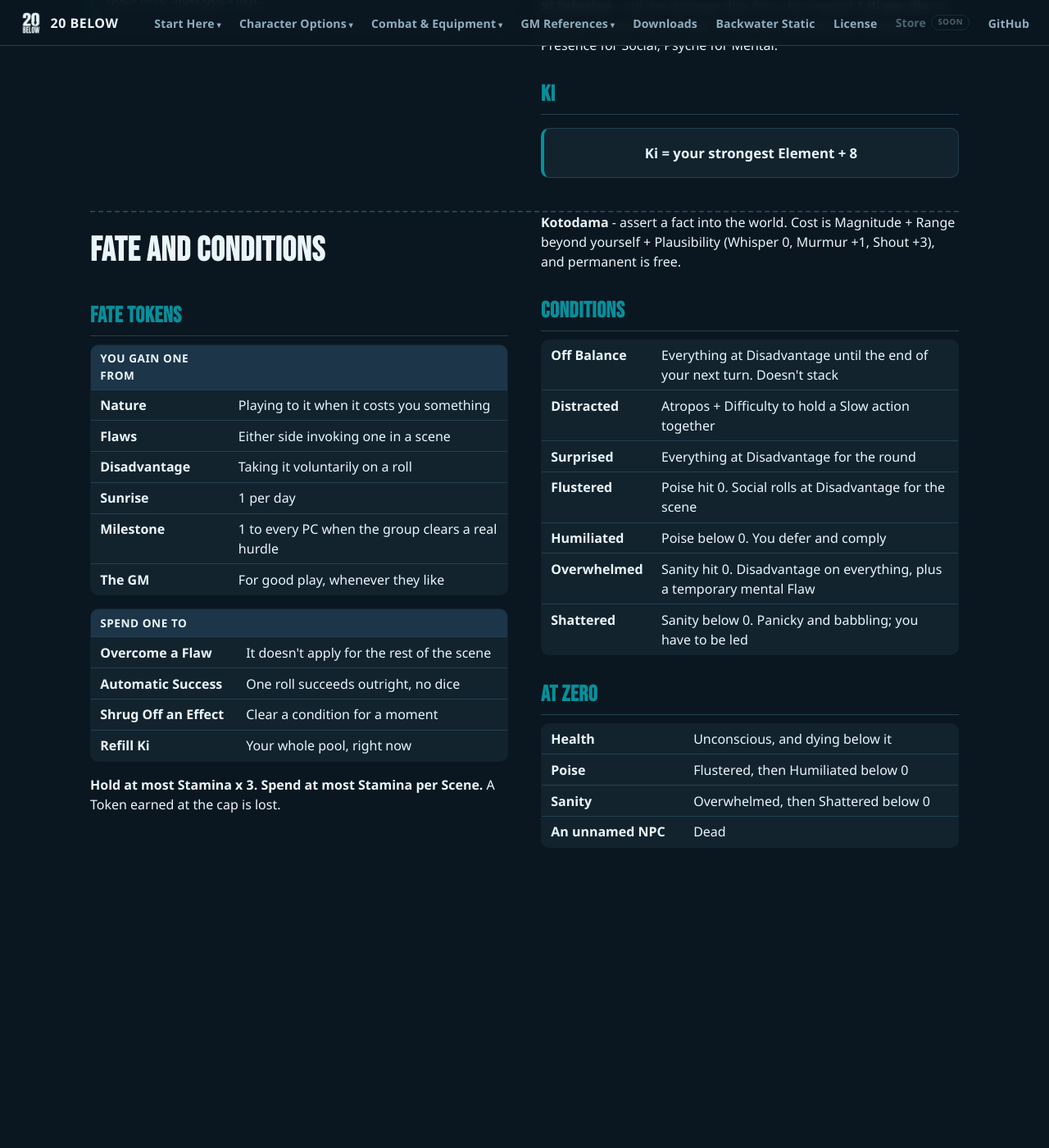
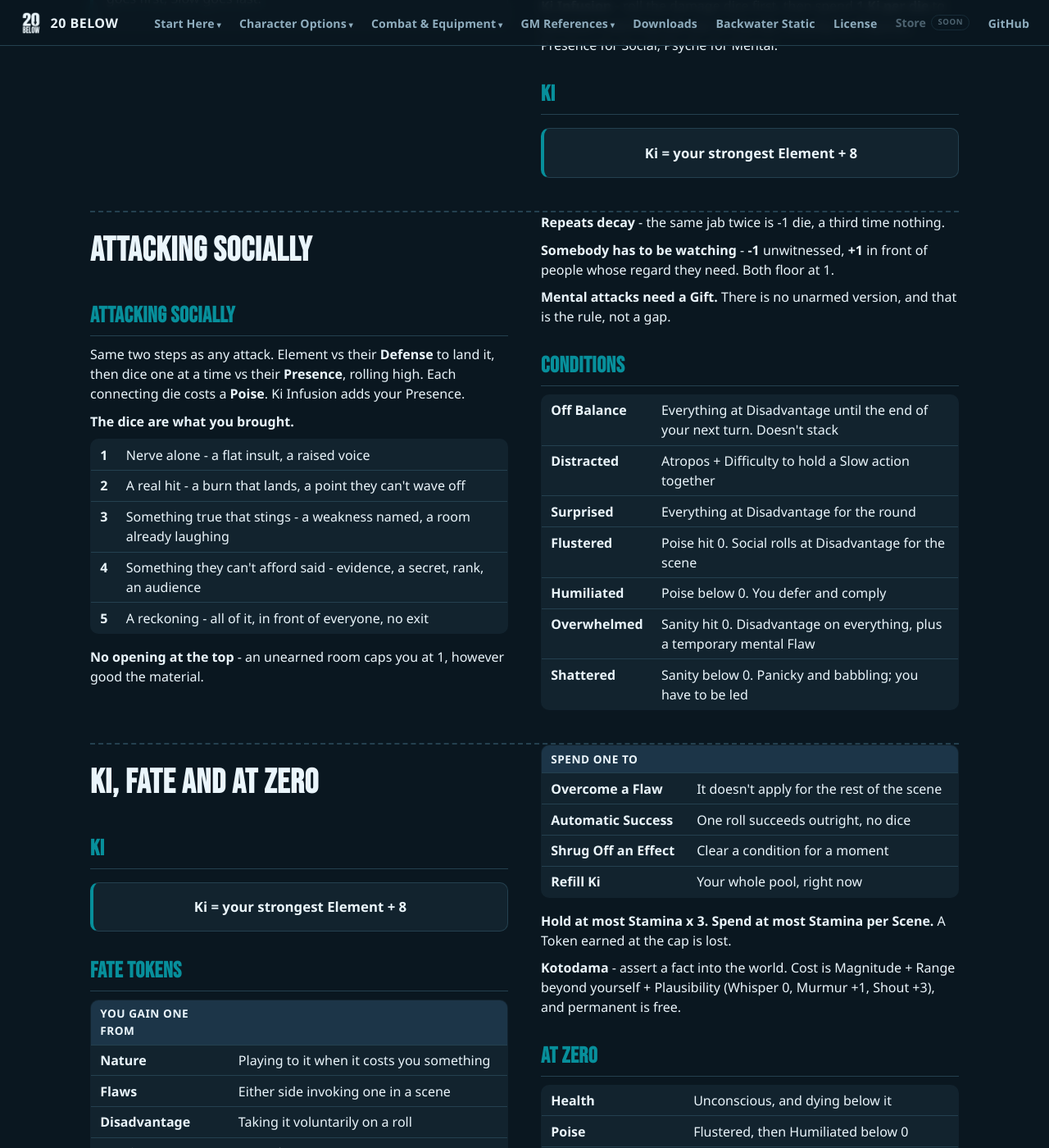
Before and after one commit to feralucce/20_Below, a Jekyll site: the page built from docs/player-quick-reference.html, in a window 1280 px wide and 1400 px high, scrolled down 1796 px. Shown: the whole window at 82% size. Built offline with Jekyll 4.4.1, drawn with Linux system fonts in a browser that asks for light colours; before the commit the page ends 2894 px from its top, so only the background shows below that.

Commit message:
Quick reference: add social attacks, go to four pages
The leverage ladder is a core player mechanic and the sheet is what they
have at the table, so it belongs on it. Three pages already measured
exactly full, so this splits to four and rebalances rather than cutting.

Page 3 is the social rules - the two steps, the 1-5 ladder, the three
constraints, and the fact that Mental attacks need a Gift and that is the
rule rather than a gap - sitting next to the Conditions those attacks
inflict. Ki and At Zero move to page 4 so the last page is not half empty
on Fate alone: 474px of content against 930 for every other page would
have printed as a mostly blank back sheet. Grouped as the pools you spend
and what happens when a track runs out.

935 / 926 / 795 / 730 against a 940 flow. Nothing overflows.

The rebuild's content check earned its keep again: the first attempt
silently clobbered page 1, because every page has an unnamed head section
and the later ones overwrote the roll box and the Difficulty ladder. It
refused to write.

Co-Authored-By: Claude Opus 5 <noreply@anthropic.com>

```diff
--- a/docs/player-quick-reference.html
+++ b/docs/player-quick-reference.html
@@ -203,7 +203,41 @@ Generated from the same source the printed sheet uses.</p>
 </div>
 <hr class="page-split" />
 <div class="cols">
-<h1>Fate and Conditions</h1>
+<h1>Attacking Socially</h1>
+<h2>Attacking Socially</h2>
+<p>Same two steps as any attack. Element vs their <strong>Defense</strong> to land it, then dice one at a time vs their <strong>Presence</strong>, rolling high. Each connecting die costs a <strong>Poise</strong>. Ki Infusion adds your Presence.</p>
+<p><strong>The dice are what you brought.</strong></p>
+<table>
+<tbody>
+<tr><td><strong>1</strong></td><td>Nerve alone - a flat insult, a raised voice</td></tr>
+<tr><td><strong>2</strong></td><td>A real hit - a burn that lands, a point they can't wave off</td></tr>
+<tr><td><strong>3</strong></td><td>Something true that stings - a weakness named, a room already laughing</td></tr>
+<tr><td><strong>4</strong></td><td>Something they can't afford said - evidence, a secret, rank, an audience</td></tr>
+<tr><td><strong>5</strong></td><td>A reckoning - all of it, in front of everyone, no exit</td></tr>
+</tbody></table>
+<p><strong>No opening at the top</strong> - an unearned room caps you at 1, however good the material.</p>
+<p><strong>Repeats decay</strong> - the same jab twice is -1 die, a third time nothing.</p>
+<p><strong>Somebody has to be watching</strong> - <strong>-1</strong> unwitnessed, <strong>+1</strong> in front of people whose regard they need. Both floor at 1.</p>
+<p><strong>Mental attacks need a Gift.</strong> There is no unarmed version, and that is the rule, not a gap.</p>
+<h2>Conditions</h2>
+<table>
+<tbody>
+<tr><td><strong>Off Balance</strong></td><td>Everything at Disadvantage until the end of your next turn. Doesn't stack</td></tr>
+<tr><td><strong>Distracted</strong></td><td>Atropos + Difficulty to hold a Slow action together</td></tr>
+<tr><td><strong>Surprised</strong></td><td>Everything at Disadvantage for the round</td></tr>
+<tr><td><strong>Flustered</strong></td><td>Poise hit 0. Social rolls at Disadvantage for the scene</td></tr>
+<tr><td><strong>Humiliated</strong></td><td>Poise below 0. You defer and comply</td></tr>
+<tr><td><strong>Overwhelmed</strong></td><td>Sanity hit 0. Disadvantage on everything, plus a temporary mental Flaw</td></tr>
+<tr><td><strong>Shattered</strong></td><td>Sanity below 0. Panicky and babbling; you have to be led</td></tr>
+</tbody></table>
+</div>
+<hr class="page-split" />
+<div class="cols">
+<h1>Ki, Fate and At Zero</h1>
+<h2>Ki</h2>
+<div class="block roll">
+<p><strong>Ki = your strongest Element + 8</strong></p>
+</div>
 <h2>Fate Tokens</h2>
 <table>
 <thead><tr><th>You gain one from</th><th></th></tr></thead>
@@ -225,17 +259,6 @@ Generated from the same source the printed sheet uses.</p>
 </tbody></table>
 <p><strong>Hold at most Stamina x 3. Spend at most Stamina per Scene.</strong> A Token earned at the cap is lost.</p>
 <p><strong>Kotodama</strong> - assert a fact into the world. Cost is Magnitude + Range beyond yourself + Plausibility (Whisper 0, Murmur +1, Shout +3), and permanent is free.</p>
-<h2>Conditions</h2>
-<table>
-<tbody>
-<tr><td><strong>Off Balance</strong></td><td>Everything at Disadvantage until the end of your next turn. Doesn't stack</td></tr>
-<tr><td><strong>Distracted</strong></td><td>Atropos + Difficulty to hold a Slow action together</td></tr>
-<tr><td><strong>Surprised</strong></td><td>Everything at Disadvantage for the round</td></tr>
-<tr><td><strong>Flustered</strong></td><td>Poise hit 0. Social rolls at Disadvantage for the scene</td></tr>
-<tr><td><strong>Humiliated</strong></td><td>Poise below 0. You defer and comply</td></tr>
-<tr><td><strong>Overwhelmed</strong></td><td>Sanity hit 0. Disadvantage on everything, plus a temporary mental Flaw</td></tr>
-<tr><td><strong>Shattered</strong></td><td>Sanity below 0. Panicky and babbling; you have to be led</td></tr>
-</tbody></table>
 <h2>At Zero</h2>
 <table>
 <tbody>
```
Also changed, not shown: brew/examples/player-quick-reference.md (+45 -13 lines).
